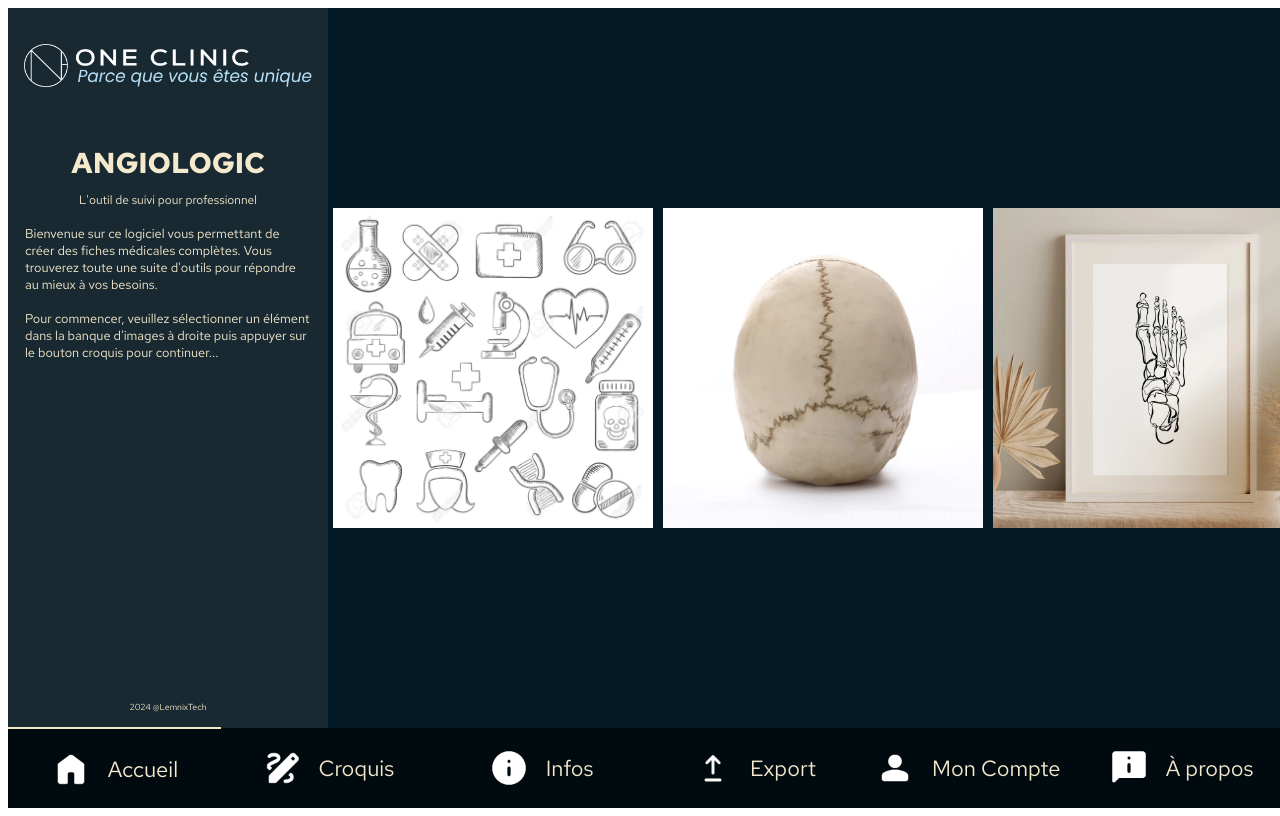
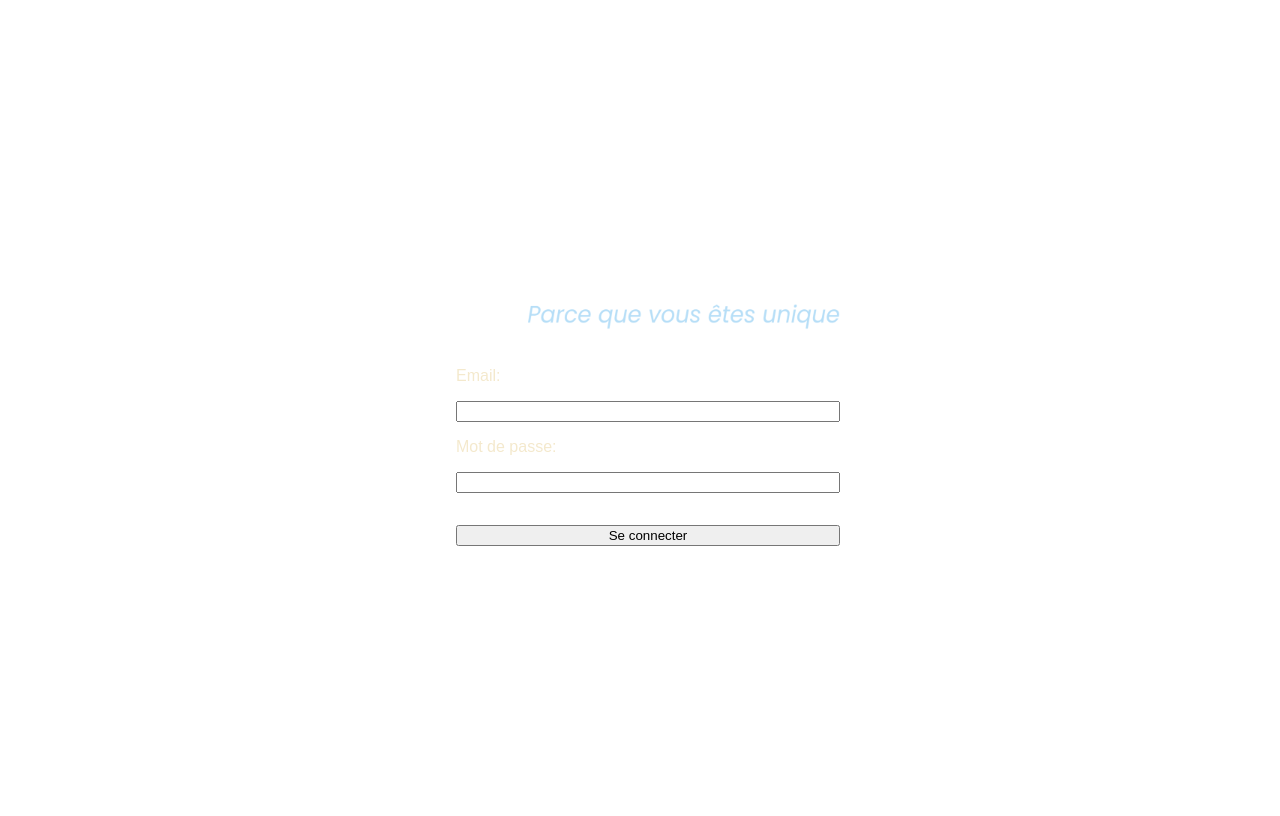
Before and after one commit to Korzeremi02/angiologic, a SvelteKit app in the folder frontend/: page / in a window 1280 px wide. Built offline with nearby package versions, Linux system fonts and the light colour scheme.

Commit message:
ci: debug version testing in pr EC2

```diff
--- a/frontend/src/routes/+page.svelte
+++ b/frontend/src/routes/+page.svelte
@@ -58,9 +58,9 @@
 </style>
 
 <main>
-    <!-- {#if isLoggedIn} -->
+    {#if isLoggedIn}
           <App />
-    <!-- {:else}
+    {:else}
         <div class="Connexion">
             <div class="Connexion__logo">
                 <img src={Logo} alt="logo" />
@@ -75,5 +75,5 @@
                 </form>
             </div>
         </div>
-    {/if} -->
+    {/if}
 </main>
```
